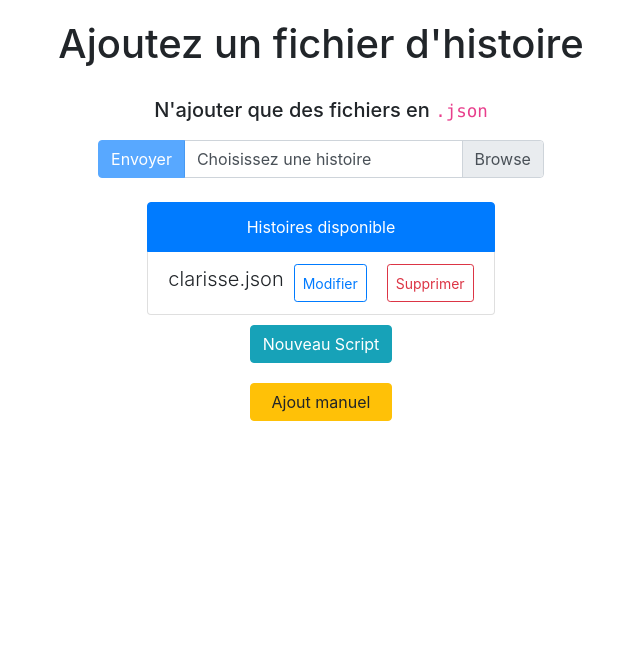
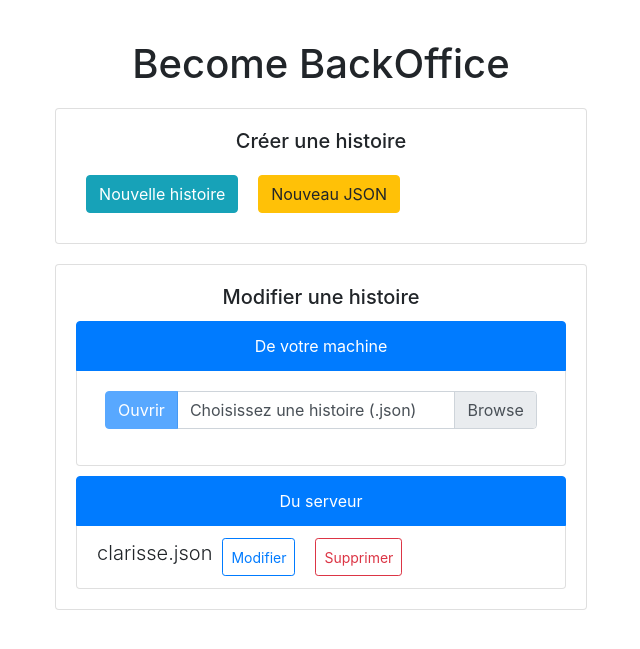
Before and after one commit to camyyx/backoffice_edm, a PHP site: page / in a window 1280 px wide. Shown: the top 649 px of the page, without its empty margins (319-959 px from the left). Run offline with PHP 8.4, Linux system fonts and the light colour scheme.

Commit message:
Feats: - FIX delete script in server - adding delete page - adding card in index

```diff
--- a/delete.php
+++ b/delete.php
@@ -1,5 +1,5 @@
 <?php
-    // $_POST['delete'] ? unlink('./scripts/' . $_POST['delete']) : null ;
+    $_POST['delete'] ? unlink('./scripts/' . $_POST['delete']) : null ;
     $_POST['deleteDraft'] ? unlink('./draft/' . $_POST['deleteDraft'] . '.json') : null;
     // echo $_POST['deleteDraft'];
 ?>
--- a/index.php
+++ b/index.php
@@ -12,42 +12,48 @@
         <script src="./watchInputFile.js"></script>
     </head>
     <body style="text-align:center">
-        <h1 style="margin: 0.5em">Ajoutez un fichier d'histoire</h1>
-        <h5 style="margin: 0.5em">N'ajouter que des fichiers en <code>.json</code></h5>
+    <div style="margin:20px;">
+        <h1 style="margin: 0.5em">Become BackOffice</h1>
+        <div class="card">
+            <div class="card-body">
+                <h5 class="card-title">Créer une histoire</h5>
+                <div style="display:flex; flex-direction:row">
+                    <form style="margin: 10px" action = "update.php" method = "get">
+                        <input name="newScript" class="btn btn-info" type="submit" value="Nouvelle histoire">
+                    </form>
+                    <form style="margin:10px" action="newScript.php" method="get">
+                        <input color="white" class="btn btn-warning" type="submit" value="Nouveau JSON">
+                    </form>
+                </div>
+            </div>
+        </div>
+
+<div style="margin-top:20px" class="card">
+  <div class="card-body">
+    <h5 class="card-title">Modifier une histoire</h5>
+    <ul style="margin-bottom:10px" class="list-group">
+    <li class="list-group-item active">De votre machine</li>
+                <li class="list-group-item">
         <form style="margin: 0.5em" enctype="multipart/form-data" action="update.php" method="post">
             <!-- <textarea name="json" id="json" cols="30" rows="10"></textarea> -->
             <!-- <input style="margin: 0.5em" class="" onchange="watch(this)" type="file" name="json" id="json">
             <input style="margin: 0.5em" class="btn btn-primary" disabled="true" id="input" type="submit"> -->
 
+
             <div class="input-group mb-3">
                 <div class="input-group-prepend">
-                 <input class="btn btn-primary" type="submit" disabled="true" id="input" value="Envoyer">
+                 <input class="btn btn-primary" type="submit" disabled="true" id="input" value="Ouvrir">
                 </div>
                 <div class="custom-file">
                     <input accept="json" type="file" onchange="watch(this)" name="json" style="margin: 0.5em" class="custom-file-input" id="json" lang="fr">
-                    <label style="text-align: left" id="label" class="custom-file-label" for="json">Choisissez une histoire</label>
+                    <label style="text-align: left" id="label" class="custom-file-label" for="json">Choisissez une histoire (.json)</label>
+
                 </div>
             </div>
         </form>
+                </li>
+        </ul>
         <?php include_once ('listFiles.php')?>
-        <div style="display:flex; flex-direction:column">
-            <form style="margin: 10px" action = "update.php" method = "get">
-                <input name="newScript" class="btn btn-info" type="submit" value="Nouveau Script">
-            </form>
-            <div style="display:flex; flex-direction:column">
-            <button style="margin: 10px; transition: width 0.5s" class="btn btn-warning" type="button" data-toggle="collapse" data-target="#collapseExample" aria-expanded="false" aria-controls="collapseExample">
-                Ajout manuel
-            </button>
-            <div class="collapse" id="collapseExample">
-                <div class="card card-body">
-                    <form id="manualForm" action="validate.php" method="post">
-                        <textarea class="form-control" name="json"></textarea>
-                        <input style="margin:10px" class="btn btn-primary" type="submit" value = "Valider"/>
-                    </form>
-                </div>
-            </div>
-            </div>
-        </div>
 <div class="modal fade" tabindex="-1" role="dialog" aria-labelledby="exampleModalLabel" aria-hidden="true" id="deleteModal">
     <div class="modal-dialog modal-dialog-centered" role="document">
         <div class="modal-content">
@@ -73,8 +79,15 @@
         </div>
     </div>
 </div>
+</div>
+</div>
+<!-- DIV -->
+
+</div>
     </body>
 </html>
+
+
 <style>
     body {
         display: flex;
--- a/listFiles.php
+++ b/listFiles.php
@@ -28,7 +28,7 @@
 
     $list = get_scripts();
     echo "<ul class='list-group'>";
-    echo "<li class='list-group-item active'>Histoires disponible</li>";
+    echo "<li class='list-group-item active'>Du serveur</li>";
     foreach($list as $key => $value){
         echo "<li class='list-group-item'>";
         echo "<div style='display:flex; flex-direction:row'>";
--- /dev/null
+++ b/newScript.php
@@ -0,0 +1,6 @@
+<div class="card card-body">
+    <form id="manualForm" action="validate.php" method="post">
+        <textarea class="form-control" name="json"></textarea>
+        <input style="margin:10px" class="btn btn-primary" type="submit" value = "Valider"/>
+    </form>
+</div>
```
